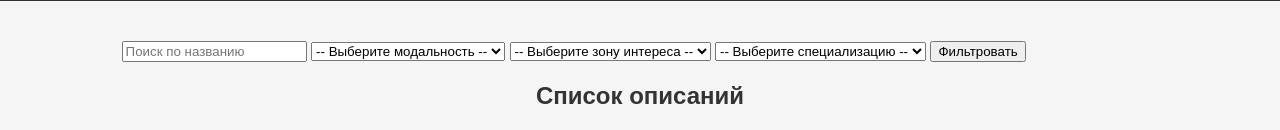
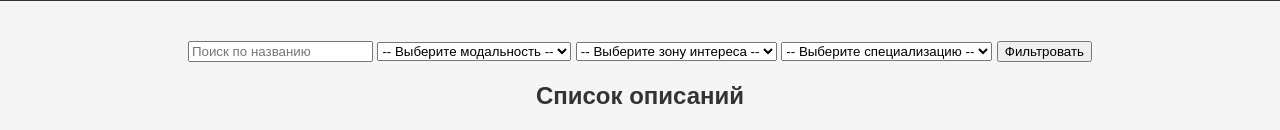
Before and after one commit to expiratory/radiology_sample, a Django app: template radiology_sample/templates/sample/get_all_samples.html in a window 1280 px wide. Shown: the part 154-284 px from the top of the page. Run offline with Django 4.2, Linux system fonts and the light colour scheme; the template is opened without the code that fills it, so the values that code supplies are empty.

Commit message:
search and filters form in get_all_samples.html fix

```diff
--- a/radiology_sample/static/sample/styles.css
+++ b/radiology_sample/static/sample/styles.css
@@ -147,3 +147,10 @@ footer {
     align-items: center;
     margin-top: 10px;
 }
+
+.filter-form-container {
+    display: flex;
+    justify-content: center;
+    align-items: center;
+    flex-direction: column;
+}
--- a/radiology_sample/templates/sample/get_all_samples.html
+++ b/radiology_sample/templates/sample/get_all_samples.html
@@ -5,7 +5,8 @@
 {% endblock %}
 {% block content %}
     <div class="container">
-        <form method="get" action=".">
+        <div class="filter-form-container">
+            <form method="get" action="." class="form-actions">
                 <input type="text" name="title_search" placeholder="Поиск по названию">
                 <select name="modality_filter">
                     <option value="">-- Выберите модальность --</option>
@@ -27,6 +28,7 @@
                 </select>
                 <input type="submit" value="Фильтровать">
             </form>
+        </div>
         <h2 class="centered-text">Список описаний</h2>
         <table class="sample-table">
             <thead>
```
Lines whose indentation alone changed are shown as unchanged.
